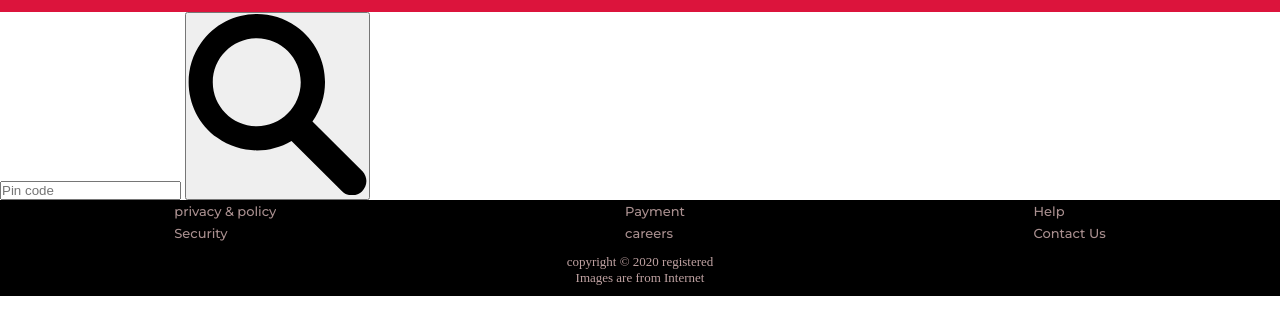
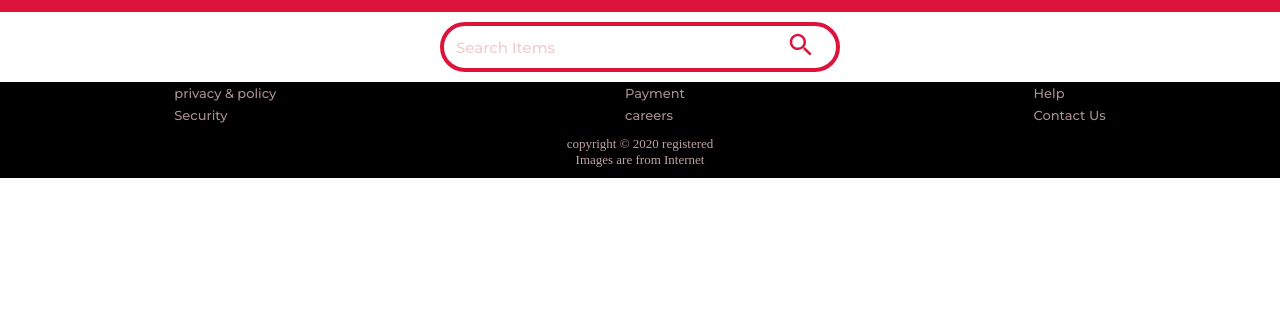
Before and after one commit to HimanshuMishir/Shopping, a plain HTML site: page shopping.html in a window 1280 px wide. Shown: the part 52-386 px from the top of the page. Drawn offline with Linux system fonts and the light colour scheme.

Commit message:
Search Bar

```diff
--- a/Styles/index.css
+++ b/Styles/index.css
@@ -7,7 +7,7 @@
 
 a {
     text-decoration: none;
-    color: rgb(241, 204, 204);
+    color: #f1cccc;
 }
 
 .cart {
@@ -47,7 +47,7 @@ a {
 .burger div {
     width: 25px;
     height: 5px;
-    background-color: rgb(241, 204, 204);
+    background-color: #f1cccc;
     margin: 4px;
     cursor: pointer;
     transition: all 0.3s ease;
@@ -58,7 +58,7 @@ nav {
     justify-content: space-around;
     align-items: center;
     min-height: 8vh;
-    background-color: crimson;
+    background-color: #dc143c;
     font-family: 'Montserrat', sans-serif;
 }
 
@@ -136,7 +136,7 @@ nav {
     letter-spacing: 3px;
     font-size: 35px;
     font-family: 'Dancing Script', cursive;
-    color: crimson;
+    color: #dc143c;
     margin: auto;
 }
 
@@ -147,7 +147,7 @@ nav {
 .centered-button {
     height: 50px;
     width: 300px;
-    background-color: crimson;
+    background-color: #dc143c;
     border-radius: 25px;
     display: flex;
     align-items: center;
--- /dev/null
+++ b/Styles/shoppingPage.css
@@ -0,0 +1,42 @@
+.searchBarDiv{
+    margin:auto;
+    margin-top: 10px;
+    margin-bottom: 10px;
+    position: relative;
+    width: 400px;
+    height: 50px;
+    border: 4px solid #dc143c;
+    border-radius: 50px;
+}
+.searchBarContainer{
+    width: 100%;
+    height: 100%;
+    vertical-align: middle;
+}
+.search{
+    border: none;
+    height: 100%;
+    width: 100%;
+    padding: 0px 10px;
+    border-radius: 50px;
+    font-size:15px;
+    font-family: 'Montserrat', sans-serif;
+    caret-color: transparent;
+
+
+}
+.search:focus{
+    outline: none;
+}
+.search::placeholder{
+    color: #f1cccc;
+    font-family: 'Montserrat', sans-serif;
+}
+.svgBtn{
+    border:none;
+    background-color: #fff;
+
+}
+.svgBtn:focus{
+    outline: none;
+}
--- a/shopping.html
+++ b/shopping.html
@@ -1,13 +1,15 @@
 <!DOCTYPE html>
 <html lang="en">
-
   <head>
-    <meta charset="UTF-8">
-    <meta name="viewport" content="width=device-width, initial-scale=1.0">
+    <meta charset="UTF-8" />
+    <meta name="viewport" content="width=device-width, initial-scale=1.0" />
     <title>Shop your way</title>
-    <link href="https://fonts.googleapis.com/css2?family=Montserrat:wght@500&display=swap" rel="stylesheet">
-    <link rel="stylesheet" href="./Styles/index.css">
-    <link rel="stylesheet" href="./Styles/styles.css">
+    <link
+      href="https://fonts.googleapis.com/css2?family=Montserrat:wght@500&display=swap"
+      rel="stylesheet"
+    />
+    <link rel="stylesheet" href="./Styles/index.css" />
+    <link rel="stylesheet" href="./Styles/shoppingPage.css" />
   </head>
 
   <body>
@@ -31,44 +33,53 @@
       </ul>
       <div class="user">
         <a href="user.html">
-                <img class="userIcon" src="./Icons/account.png" alt="account">
+          <img class="userIcon" src="./Icons/account.png" alt="account" />
         </a>
       </div>
       <div class="cart">
         <a href="./cart.html">
-                <img class="cartIcon" src="./Icons/shopping-cart.png" alt="cart">
+          <img class="cartIcon" src="./Icons/shopping-cart.png" alt="cart" />
         </a>
       </div>
       <div class="burger">
         <div class="line1"></div>
         <div class="line2"></div>
         <div class="line3"></div>
-
       </div>
     </nav>
 
-
-    <section class="upperMostSection">
-        <div class="category">
-            <div class="choosecategory">
-
-            </div>
-            <form action="search">
-
-                <input type="search" name="pin" placeholder="Pin code" minlength="6" maxlength="6" required>
-                <button type="submit">
-                    <svg xmlns="http://www.w3.org/2000/svg" height="136pt" version="1.1" viewBox="-1 0 136 136.21852"
-                        width="136pt">
-                        <g id="surface1">
+      <div class="searchBarDiv">
+        <table class="searchBarContainer">
+          <tr>
+            <td>
+              <input
+                class="search"
+                type="text"
+                name="search"
+                placeholder="Search Items"
+              />
+            </td>
+            <td>
+              <button class="svgBtn">
+                <svg
+                  xmlns="http://www.w3.org/2000/svg"
+                  height="30px"
+                  viewBox="0 0 24 24"
+                  width="30px"
+                  fill="#dc143c"
+                >
+                  <path d="M0 0h24v24H0V0z" fill="none" />
                   <path
-                                d="M 93.148438 80.832031 C 109.5 57.742188 104.03125 25.769531 80.941406 9.421875 C 57.851562 -6.925781 25.878906 -1.460938 9.53125 21.632812 C -6.816406 44.722656 -1.351562 76.691406 21.742188 93.039062 C 38.222656 104.707031 60.011719 105.605469 77.394531 95.339844 L 115.164062 132.882812 C 119.242188 137.175781 126.027344 137.347656 130.320312 133.269531 C 134.613281 129.195312 134.785156 122.410156 130.710938 118.117188 C 130.582031 117.980469 130.457031 117.855469 130.320312 117.726562 Z M 51.308594 84.332031 C 33.0625 84.335938 18.269531 69.554688 18.257812 51.308594 C 18.253906 33.0625 33.035156 18.269531 51.285156 18.261719 C 69.507812 18.253906 84.292969 33.011719 84.328125 51.234375 C 84.359375 69.484375 69.585938 84.300781 51.332031 84.332031 C 51.324219 84.332031 51.320312 84.332031 51.308594 84.332031 Z M 51.308594 84.332031 "
-                                style=" stroke:none;fill-rule:nonzero;fill:rgb(0%,0%,0%);fill-opacity:1;" />
-                        </g>
+                    d="M15.5 14h-.79l-.28-.27C15.41 12.59 16 11.11 16 9.5 16 5.91 13.09 3 9.5 3S3 5.91 3 9.5 5.91 16 9.5 16c1.61 0 3.09-.59 4.23-1.57l.27.28v.79l5 4.99L20.49 19l-4.99-5zm-6 0C7.01 14 5 11.99 5 9.5S7.01 5 9.5 5 14 7.01 14 9.5 11.99 14 9.5 14z"
+                  />
                 </svg>
               </button>
-            </form>
+            </td>
+          </tr>
+        </table>
       </div>
-    </section>
+
+
 
 
     <footer>
@@ -76,7 +87,6 @@
         <ul class="footer-list">
           <li>
             <a href="#">privacy & policy</a>
-
           </li>
           <li>
             <a href="#">Security</a>
@@ -101,11 +111,9 @@
       </div>
       <div class="copyright">
         <p>copyright &copy; 2020 registered</p>
-            <p>Images are from <a href="#">Internet</a> </p>
+        <p>Images are from <a href="#">Internet</a></p>
       </div>
-
     </footer>
     <script src="./Javascript/index.js"></script>
   </body>
-
 </html>
```
Also changed, not shown: Icons/search1.svg (added), Styles/styles.css (deleted). Lines whose indentation alone changed are shown as unchanged.
